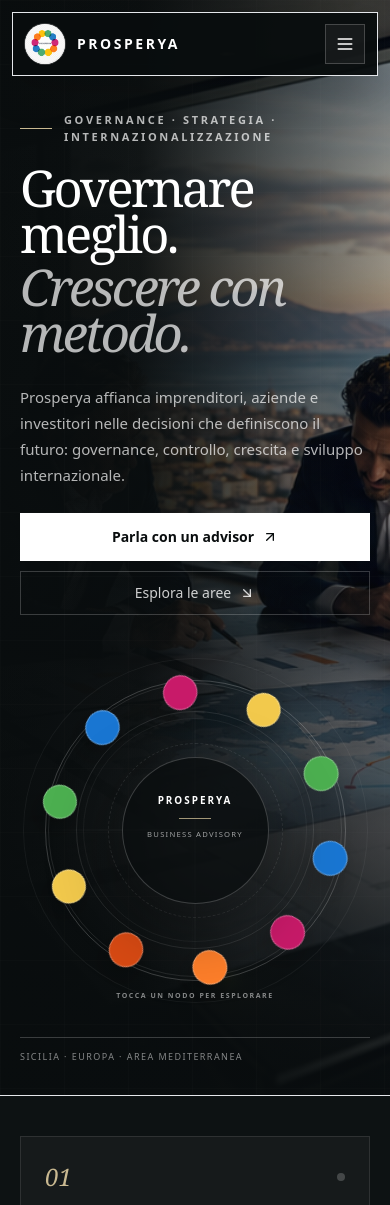
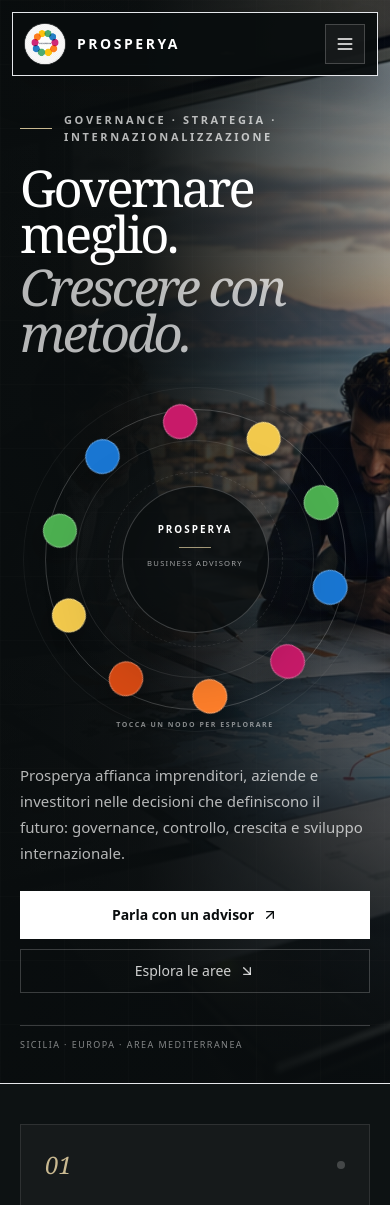
Before and after one commit to gaetanomeli95-lab/Prosperya-site, a Next.js app: page / in a window 390 px wide. Shown: the top 1205 px of the page. Built offline with nearby package versions, Linux system fonts and the light colour scheme.

Commit message:
design: adapt orbital hero composition for mobile

```diff
--- a/src/components/Hero.tsx
+++ b/src/components/Hero.tsx
@@ -49,6 +49,15 @@
             </motion.h1>
 
             <motion.div
+              initial={{ opacity: 0, scale: 0.94, y: 18 }}
+              animate={{ opacity: 1, scale: 1, y: 0 }}
+              transition={{ duration: 0.8, delay: 0.18 }}
+              className="mx-auto mt-7 w-full max-w-[360px] sm:max-w-[410px] lg:hidden"
+            >
+              <InteractiveBrandMark />
+            </motion.div>
+
+            <motion.div
               initial={{ opacity: 0, y: 20 }}
               animate={{ opacity: 1, y: 0 }}
               transition={{ duration: 0.75, delay: 0.22 }}
@@ -73,7 +82,7 @@
             initial={{ opacity: 0, scale: 0.9, y: 22 }}
             animate={{ opacity: 1, scale: 1, y: 0 }}
             transition={{ duration: 1, delay: 0.22 }}
-            className="relative lg:col-span-5 xl:col-span-5 xl:col-start-8"
+            className="relative hidden lg:col-span-5 lg:block xl:col-span-5 xl:col-start-8"
           >
             <div className="relative mx-auto w-full max-w-[520px] lg:ml-auto">
               <div className="absolute inset-[8%] rounded-full border border-white/10" />
```
